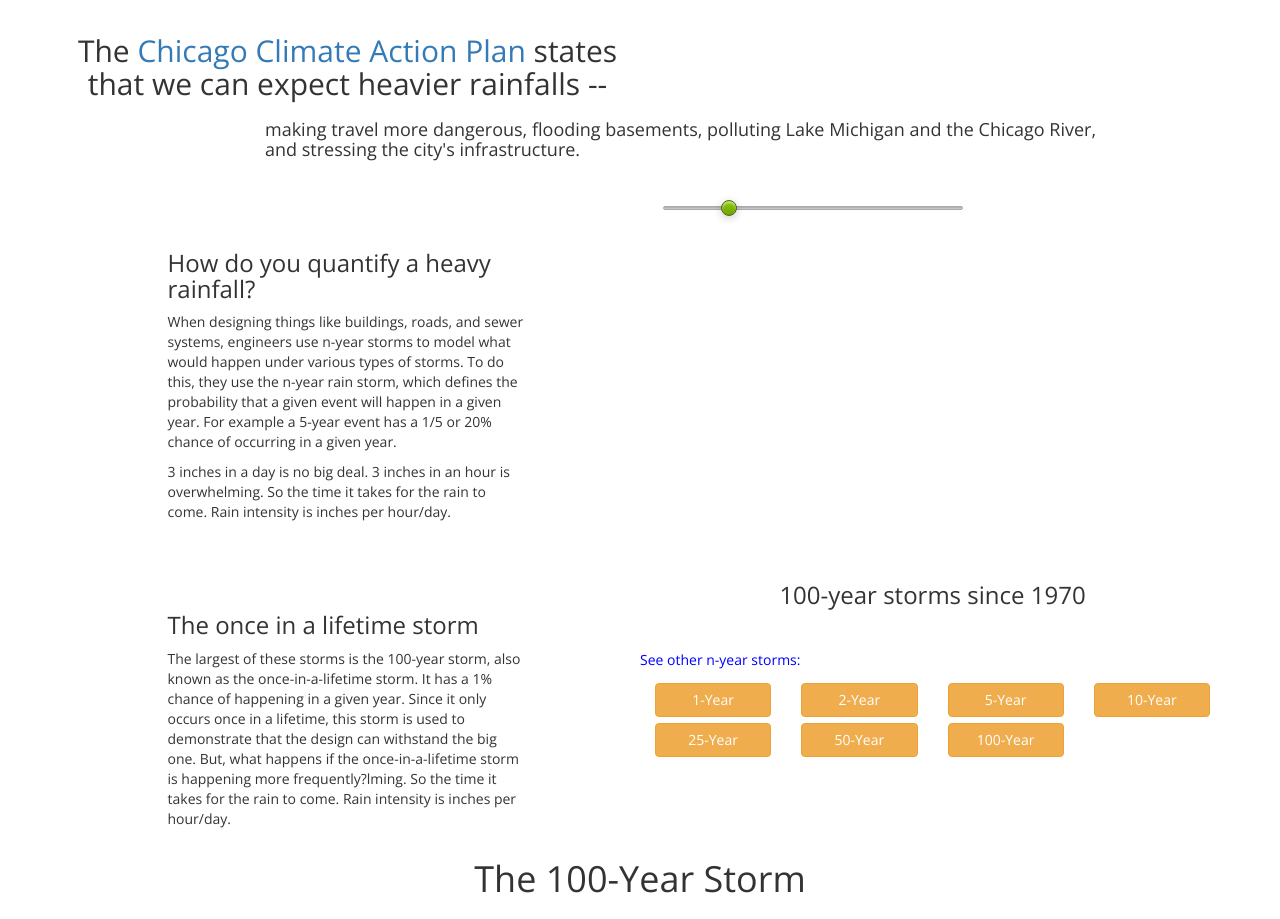
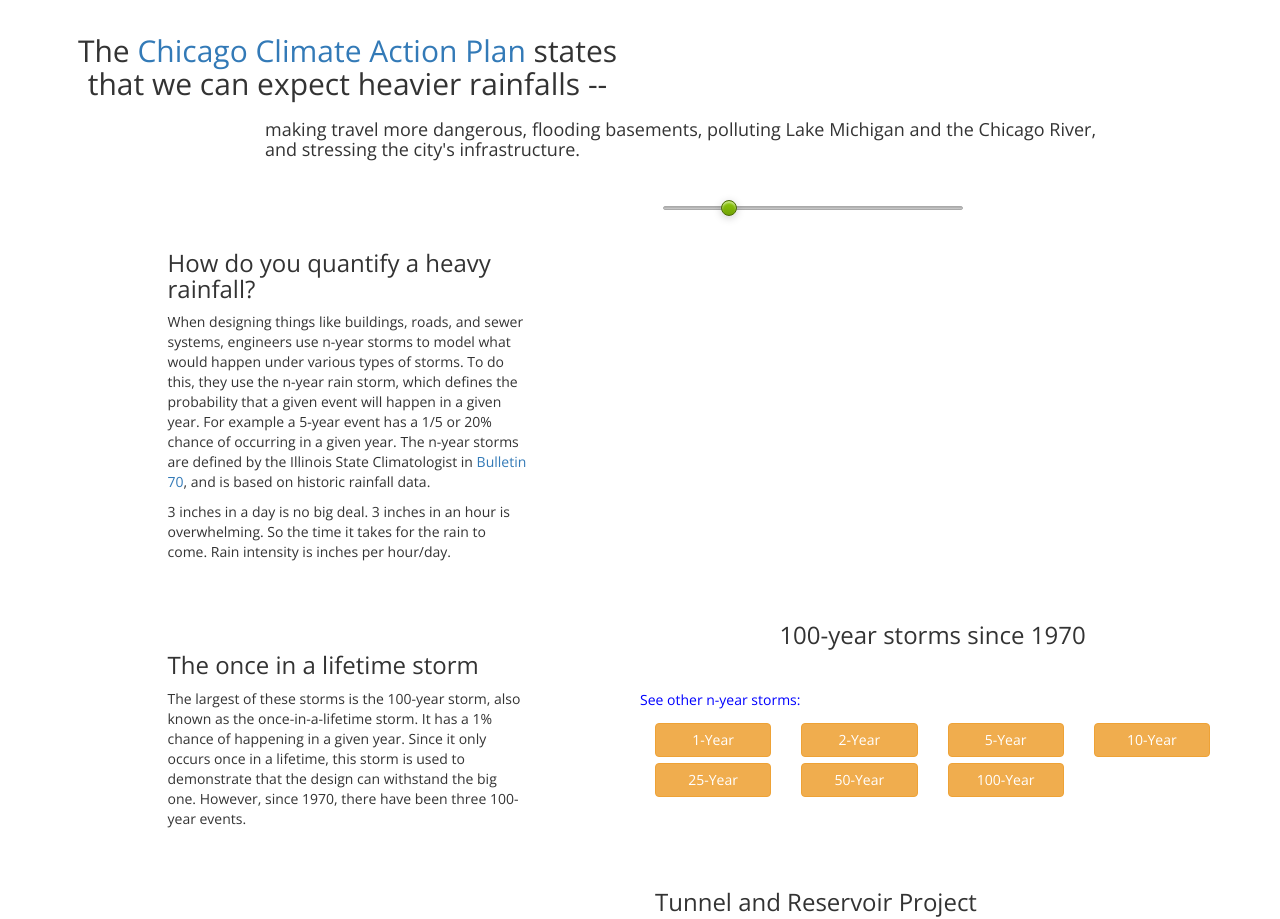
Before and after one commit to NORCatUofC/rainapp, a Django app: page /nyear in a window 1280 px wide. Shown: the part 56-975 px from the top of the page. Run offline with Django 3.2, Linux system fonts and the light colour scheme; data that the repository does not hold is empty; some libraries are stand-ins or nearby versions.

Commit message:
Section about TARP started, not done

```diff
--- a/events/templates/nyear.html
+++ b/events/templates/nyear.html
@@ -29,6 +29,9 @@
                     to model what would happen under various types of storms. To do this, they use the
                     n-year rain storm, which defines the probability that a given event will happen in a given
                     year. For example a 5-year event has a 1/5 or 20% chance of occurring in a given year.
+                    The n-year storms are defined by the Illinois State Climatologist in
+                    <a href="http://www.isws.illinois.edu/atmos/statecli/RF/rf.htm">Bulletin 70</a>, and
+                    is based on historic rainfall data.
                 </p>
                 <p>
                     3 inches in a day is no big deal. 3 inches in an hour is overwhelming. So the time it takes
@@ -50,9 +53,7 @@
                     The largest of these storms is the 100-year storm, also known as the once-in-a-lifetime
                     storm. It has a 1% chance of happening in a given year. Since it only
                     occurs once in a lifetime, this storm is used to demonstrate that the design can withstand
-                    the big one. But, what happens if the once-in-a-lifetime storm is happening more
-                    frequently?lming. So the time it takes
-                    for the rain to come. Rain intensity is inches per hour/day.
+                    the big one. However, since 1970, there have been three 100-year events.
                 </p>
             </div>
             <div class="col-sm-6 col-md-6 col-md-offset-1">
@@ -63,9 +64,10 @@
                     <h5 style="color:blue;">See other n-year storms:</h5>
                     {% for storm_interval in storm_intervals %}
                         <div class="col-xs-4 col-sm-3" style="margin-top:6px;">
-                        <button type="button" class="btn btn-warning"
-                                onclick="drawNYearTable({{ storm_interval }}, false)" style="width:100%">{{ storm_interval }}-Year
-                        </button>
+                            <button type="button" class="btn btn-warning"
+                                    onclick="drawNYearTable({{ storm_interval }}, false)"
+                                    style="width:100%">{{ storm_interval }}-Year
+                            </button>
                         </div>
                     {% endfor %}
                 </div>
@@ -73,72 +75,23 @@
         </div>
 
     </div>
-
-
-    <div class="container">
-        <h1 style="text-align: center;">The 100-Year Storm</h1>
-        <h3 style="text-align: center">3 inches in a day is no big deal. 3 inches in an hour,<br> well that is
-            overwhelming!</h3>
+    <div class="container" style="margin-top: 30px;">
         <div class="row">
-            <div class="col-sm-6" style="margin-top:75px;">
+            <div class="col-sm-6 col-md-4 col-md-offset-1" style="margin-top:30px;">
+                <h3>What does this mean?</h3>
                 <p>
-                    When designing things like buildings, roads, and sewer systems, engineers use n-year storms
-                    to model what would happen under various types of storms. To do this, they use the
-                    n-year rain storm, which defines the probability that a given event will happen in a given
-                    year. For example a 5-year event has a 1/5 or 20% chance of occurring in a given year.
+                    If the catastrophic event is happening multiple times, perhaps we need a new definition of
+                    the n-year event in order to account for the changing climate? For example, the
+                    Tunnel and Reservoir Plan, which was created to alleviate heavy rains, was designed in
+                    1970. If we are seeing more heavy events, perhaps the design is obsolete?
                 </p>
             </div>
-            <div class="col-sm-6">
-                <p>
-                    The largest of these storms is the 100-year storm, also known as the once-in-a-lifetime
-                    storm. It has a 1% chance of happening in a given year. Since it only
-                    occurs once in a lifetime, this storm is used to demonstrate that the design can withstand
-                    the big one. But, what happens if the once-in-a-lifetime storm is happening more
-                    frequently?
-                </p>
+            <div class="col-sm-6 col-md-6 col-md-offset-1">
+                <h3>Tunnel and Reservoir Project</h3>
+                <img class="img-responsive" src="https://www.mwrd.org/irj/go/km/docs/documents/MWRD/internet/News&Media/Newsroom/Media/Coverage/img/2015/image_1215023.jpg">
             </div>
         </div>
-    </div>
-    <div class="container">
-        <div class="col-sm-8 col-sm-offset-2">
 
-        </div>
-
-    </div>
-
-    <div class="col-sm-6">
-        <h4 style="text-align: center">Since 1970, we've had {{ num_occurrences }} {{ recurrence }}-year
-            storms</h4>
-        <table class="table table-condensed" id="nyearTableOld">
-            {% for event in events %}
-                <tr>
-                    <td>{{ event.date_formatted }}</td>
-                    <td>{{ event.inches }} inches in {{ event.duration_formatted }}</td>
-                    <td>
-                        <a href="{{ event.event_url }}" class="btn btn-primary btn-xs">See it</a>
-                    </td>
-                </tr>
-            {% endfor %}
-        </table>
-    </div>
-
-    <div class="container" style="margin-top:50px;">
-        <div class="col-sm-6">
-            <p>
-                Rainfall that happens very quickly does not have an opportunity to infiltrate into the soil, and goes
-                straight to the sewers. If it happens fast, then the infrstatructure can't handle the volume
-                of water. This leads to sewage being dumped into the Chicago River and Lake Michigan, basement
-                flooding, and other dangerous city conditions.
-                <br><br>
-                The n-year storms are defined by the Illinois State Climatologist in
-                <a href="http://www.isws.illinois.edu/atmos/statecli/RF/rf.htm">Bulletin 70</a>, and
-                is based on historic rainfall data.
-            </p>
-
-        </div>
-        <div class="col-sm-6">
-
-        </div>
     </div>
 
 {% endblock %}
```
